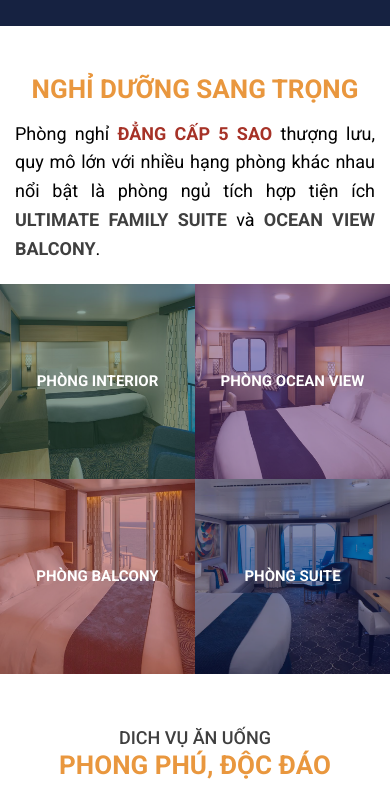
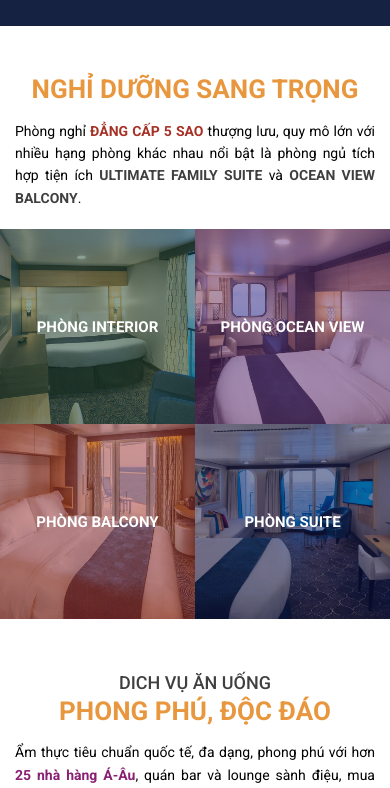
Before and after one commit to ezavn/royalCaribbean, a React (Create React App) app: page / in a window 390 px wide. Shown: the part 3160-3948 px from the top of the page. Built offline with nearby package versions, Linux system fonts and the light colour scheme.

Commit message:
Update code

```diff
--- a/src/components/Luxury.js
+++ b/src/components/Luxury.js
@@ -6,7 +6,7 @@ export default function Luxury() {
     <section className="pt-sectionMB md:pt-0">
       <div>
         <Heading center>NGHỈ DƯỠNG SANG TRỌNG</Heading>
-        <p className="mx-[15px] max-w-[725px] md:mx-auto text-justify md:text-center mt-[15px] md:mt-[30px] text-[18px] mb-[20px] md:mb-[40px]">
+        <p className="mx-[15px] max-w-[725px] md:mx-auto text-justify md:text-center mt-[15px] md:mt-[30px] text-[14px] md:text-[18px] mb-[20px] md:mb-[40px]">
           Phòng nghỉ{" "}
           <span className="font-bold uppercase text-darkOrange">
             đẳng cấp 5 sao
--- a/src/components/Services.js
+++ b/src/components/Services.js
@@ -14,7 +14,7 @@ export default function Services() {
               PHONG PHÚ, <br className="hide-mb" />
               ĐỘC ĐÁO
             </Heading>
-            <p className="text-[18px] text-justify md:text-left mb-[15px] md:mb-0">
+            <p className="text-[14px] md:text-[18px] text-justify md:text-left mb-[15px] md:mb-0">
               Ẩm thực tiêu chuẩn quốc tế, đa dạng, phong phú với{" "}
               <br className="hide-mb" /> hơn{" "}
               <span className="font-bold text-purple">25 nhà hàng Á-Âu</span>,
```
